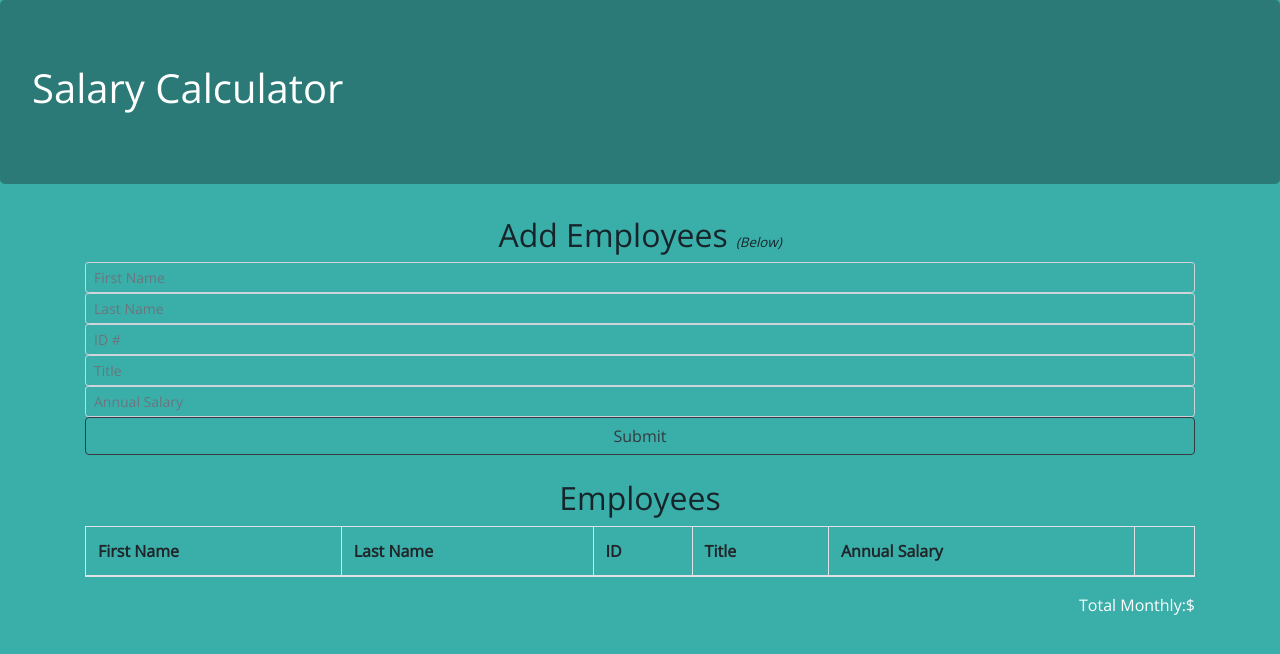
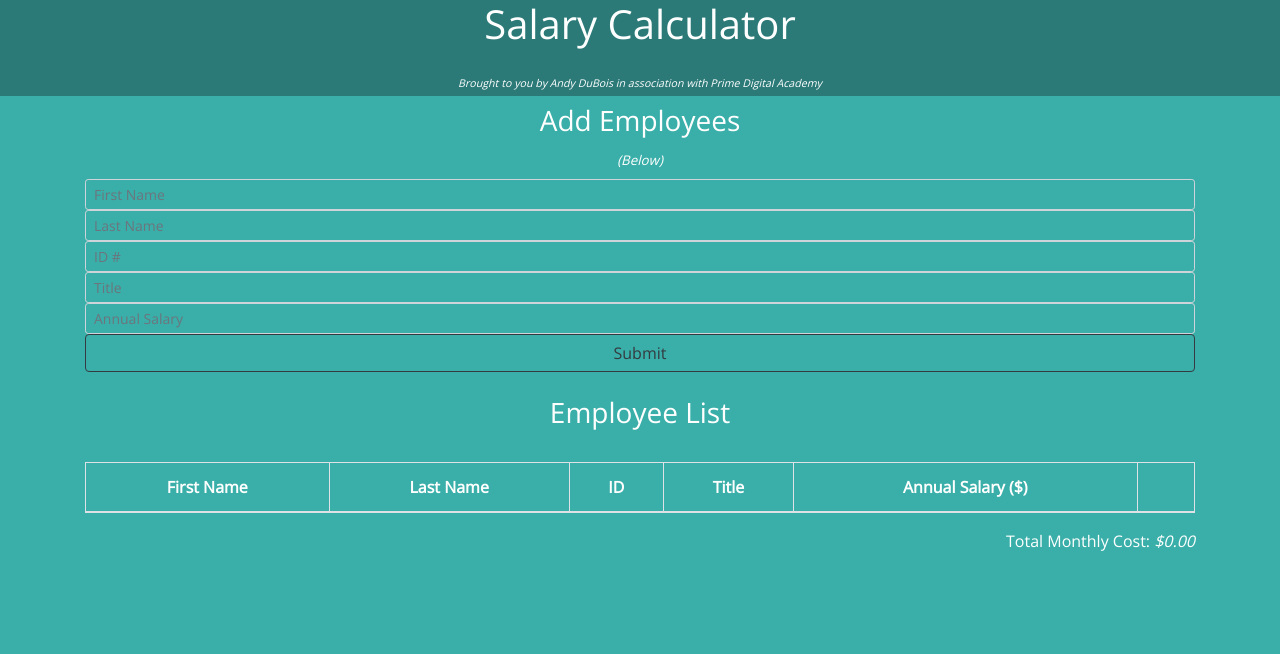
Before and after one commit to andydubois/Salary-calcualtor, a plain HTML site: page index.html in a window 1280 px wide. Drawn offline with nearby package versions, Linux system fonts and the light colour scheme.

Commit message:
more styling additions, headers have better relative sizing

```diff
--- a/index.html
+++ b/index.html
@@ -11,38 +11,39 @@
     <link rel="stylesheet" href="style.css" />
     <title>Monthly Salary Cost</title>
 </head>
-<body>
-    <header class='jumbotron salary-header'>
-        <h1>Salary Calculator</h1>
+<body class='content-container'>
+    <header class='text-center jumbotron-fluid salary-header'>
+        <h1>Salary Calculator <br/><span class =' brought-to-you font-weight-lighter font-italic'>Brought to you by Andy DuBois in association with Prime Digital Academy</span></h1>
     </header>
     <div class ='container input-container'>
-        <h2 class='header text-center'>Add Employees <span class='below font-weight-lighter font-italic'>(Below)</span>
-        </h2>
+        <h3 class='header text-center'>Add Employees <br/><span class='below font-weight-lighter font-italic'>(Below)</span>
+        </h3>
         <input placeholder='First Name' type='text' id='firstName' class="form-control form-control-sm">
         <input placeholder='Last Name' type='text' id='lastName' class="form-control form-control-sm">
         <input placeholder='ID #' type='number' id='emplId' class="form-control form-control-sm">
         <input placeholder='Title' type='text' id='title' class="form-control form-control-sm">
         <input placeholder='Annual Salary' type='number' id='annSalary' class="form-control form-control-sm">
-        <button id='submitButton' class='btn btn-outline-dark btn-block'>Submit</button>
+        <button id='submitButton' class=' submitButton btn btn-outline-dark btn-block'>Submit</button>
         <br/>
     </div>
     <div class='container'>
-        <h2 class='header text-center'>Employees</h2>
+        <h3 class='header text-center'>Employee List</h3>
+        <br/>
         <table class='table table-striped table-bordered table-hover'>
             <thead>
-                <tr>
+                <tr class='table-header-row text-center'>
                     <th>First Name</th>
                     <th>Last Name</th>
                     <th>ID</th>
                     <th>Title</th>
-                    <th>Annual Salary</th>
+                    <th>Annual Salary ($)</th>
                     <th></th>
                 </tr>
             </thead>
-            <tbody id='tableBody'>
+            <tbody id='tableBody' class = 'text-center font-italic'>
             </tbody>
         </table>
-        <p id='totalMonthly'> Total Monthly:$<span id='totalMonthlySpan'></span> </p>
+        <p id='totalMonthly'> Total Monthly Cost: <span class ='font-italic' id='totalMonthlySpan'>$0.00</span> </p>
     </div>
 </body>
 </html>
--- a/script.js
+++ b/script.js
@@ -81,6 +81,7 @@ function deleteRow() {
     //set global variable equal to new monthly cost value
     htmlMonthlyCost = finalValue;
     //append new value to DOM
+    $('#totalMonthlySpan').text('');
     $('#totalMonthlySpan').text(htmlMonthlyCost.toFixed(2));
     //change background color from red back to nothing IF value drops below $20,000
     if (htmlMonthlyCost < 20000) {
--- a/style.css
+++ b/style.css
@@ -1,14 +1,14 @@
-#totalMonthly {
-    text-align: right;
-}
-
 .salary-header {
     background-color: #2b7a78;
     font-family: 'Open Sans', sans-serif;
     color: #feffff;
 }
 
-body {
+.brought-to-you {
+    font-size: 8pt;
+}
+
+.content-container {
     background-color:#3aafa9;
     color: #feffff;
     font-family: 'Open Sans', sans-serif;
@@ -23,11 +23,14 @@ body {
      color: white;
 }
 
-::placeholder {
-       color: red;
-       opacity: 1;
+.table-header-row {
+    color: white;
 }
 
 .header {
-    color: #17252a
+    color: white;
 }
+
+#totalMonthly {
+    text-align: right;
+}
```
